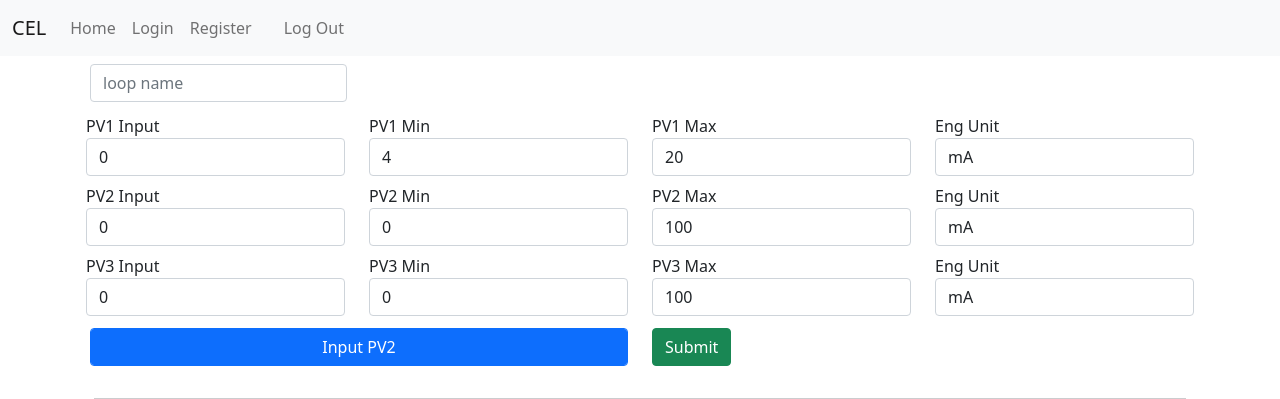
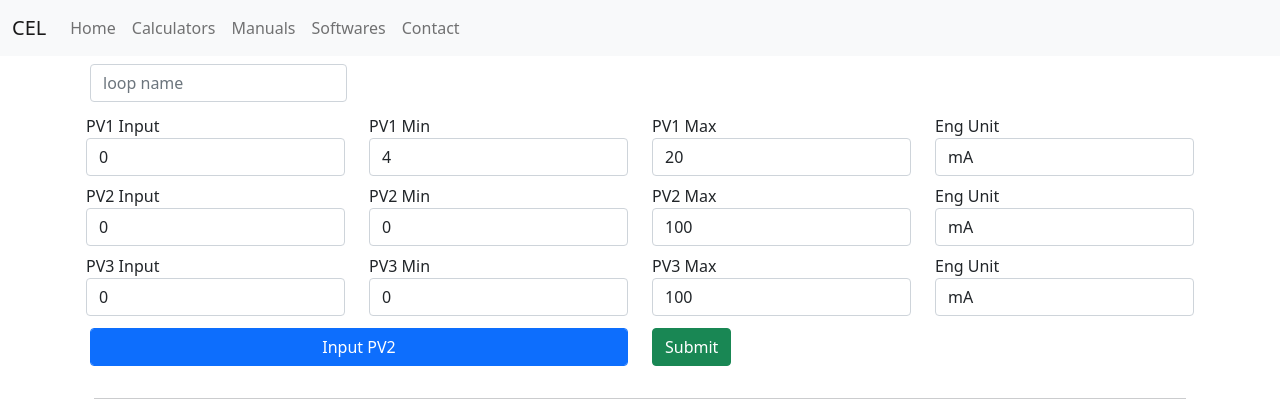
Before and after one commit to CentriumEngineering/Centrium-App, a Flask app: page / in a window 1280 px wide. Shown: the top 399 px of the page. Run offline with Flask 2, Linux system fonts and the light colour scheme; some libraries are stand-ins or nearby versions.

Commit message:
Centrium App rel-3

```diff
--- a/templates/base.html
+++ b/templates/base.html
@@ -6,8 +6,13 @@
     <meta http-equiv="X-UA-Compatible" content="IE=edge">
     <meta name="viewport" content="width=device-width, initial-scale=1">
     <title>CEL</title>
-     <link href="https://cdn.jsdelivr.net/npm/bootstrap@5.0.2/dist/css/bootstrap.min.css" rel="stylesheet" integrity="sha384-EVSTQN3/azprG1Anm3QDgpJLIm9Nao0Yz1ztcQTwFspd3yD65VohhpuuCOmLASjC" crossorigin="anonymous">
+    <link href="https://cdn.jsdelivr.net/npm/bootstrap@5.0.2/dist/css/bootstrap.min.css" rel="stylesheet"
+          integrity="sha384-EVSTQN3/azprG1Anm3QDgpJLIm9Nao0Yz1ztcQTwFspd3yD65VohhpuuCOmLASjC" crossorigin="anonymous">
     <link rel="stylesheet" href="https://cdn.jsdelivr.net/npm/bootstrap-icons@1.8.3/font/bootstrap-icons.css">
+    <script src="https://cdnjs.cloudflare.com/ajax/libs/jquery/3.2.1/jquery.min.js"></script>
+    <script src="https://cdn.jsdelivr.net/npm/bootstrap@5.0.2/dist/js/bootstrap.bundle.min.js"
+            integrity="sha384-MrcW6ZMFYlzcLA8Nl+NtUVF0sA7MsXsP1UyJoMp4YLEuNSfAP+JcXn/tWtIaxVXM"
+            crossorigin="anonymous"></script>
 
 </head>
 
@@ -16,28 +21,29 @@
 <nav class="navbar navbar-expand-lg navbar-light bg-light">
     <div class="container-fluid">
         <a class="navbar-brand" href="/">CEL</a>
-            <button aria-controls="navbarToggleExternalContent" aria-expanded="false" aria-label="Toggle navigation"
-                    class="navbar-toggler" data-bs-target="#navbarToggleExternalContent"
+        <button aria-controls="navbarToggleDemo02" aria-expanded="false" aria-label="Toggle navigation"
+                class="navbar-toggler" data-bs-target="#navbarToggleDemo02"
                 data-bs-toggle="collapse" type="button">
             <span class="navbar-toggler-icon"></span>
         </button>
-  <div class="collapse navbar-collapse" id="navbarToggleExternalContent">
+        <div class="collapse navbar-collapse" id="navbarToggleDemo02">
+
             <ul class="navbar-nav ml-auto">
                 <li class="nav-item">
                     <a class="nav-link" href="">Home</a>
                 </li>
 
                 <li class="nav-item">
-        <a class="nav-link" href="#">Login</a>
+                    <a class="nav-link" href="#">Calculators</a>
                 </li>
                 <li class="nav-item">
-        <a class="nav-link" href="#">Register</a>
+                    <a class="nav-link" href="#">Manuals</a>
                 </li>
 
                 <li class="nav-item">
-        <a class="nav-link" href="#"></a>
+                    <a class="nav-link" href="#">Softwares</a>
                 <li class="nav-item">
-        <a class="nav-link" href="#">Log Out</a>
+                    <a class="nav-link" href="#">Contact</a>
                 </li>
 
             </ul>
```
Lines whose indentation alone changed are shown as unchanged.
